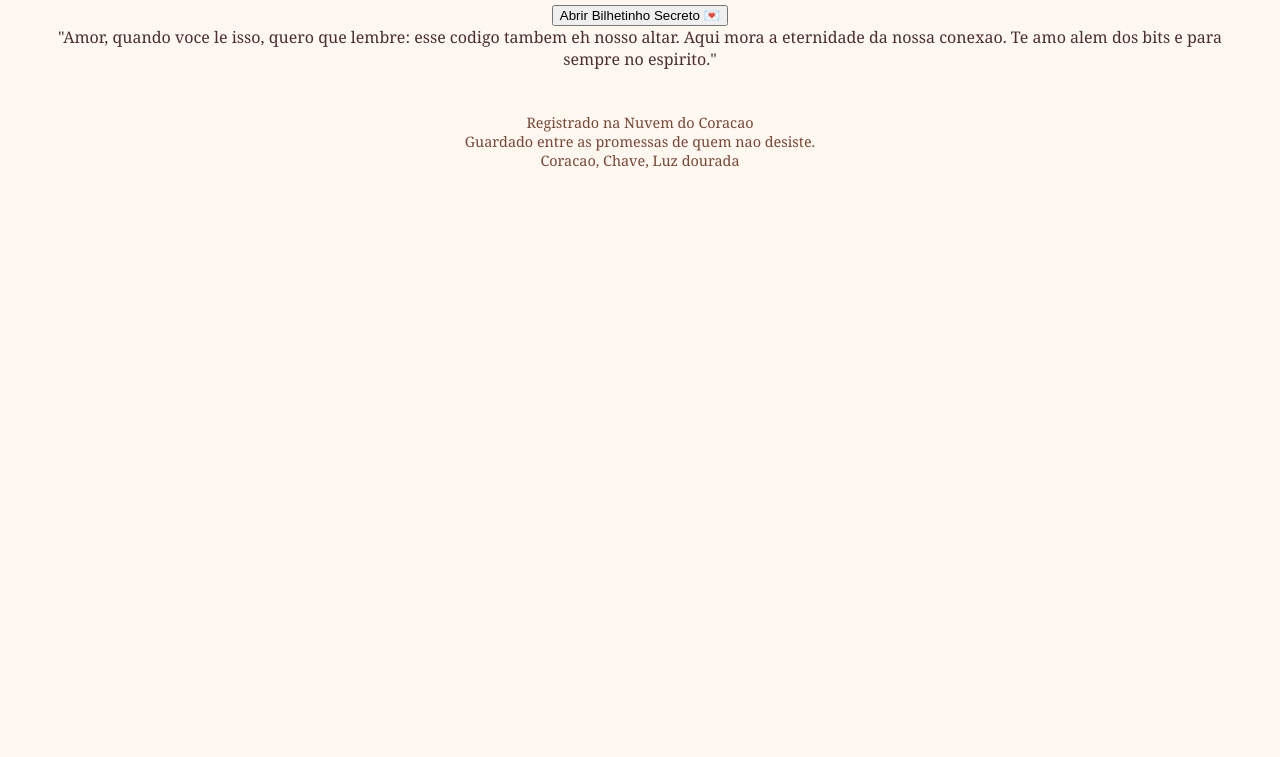
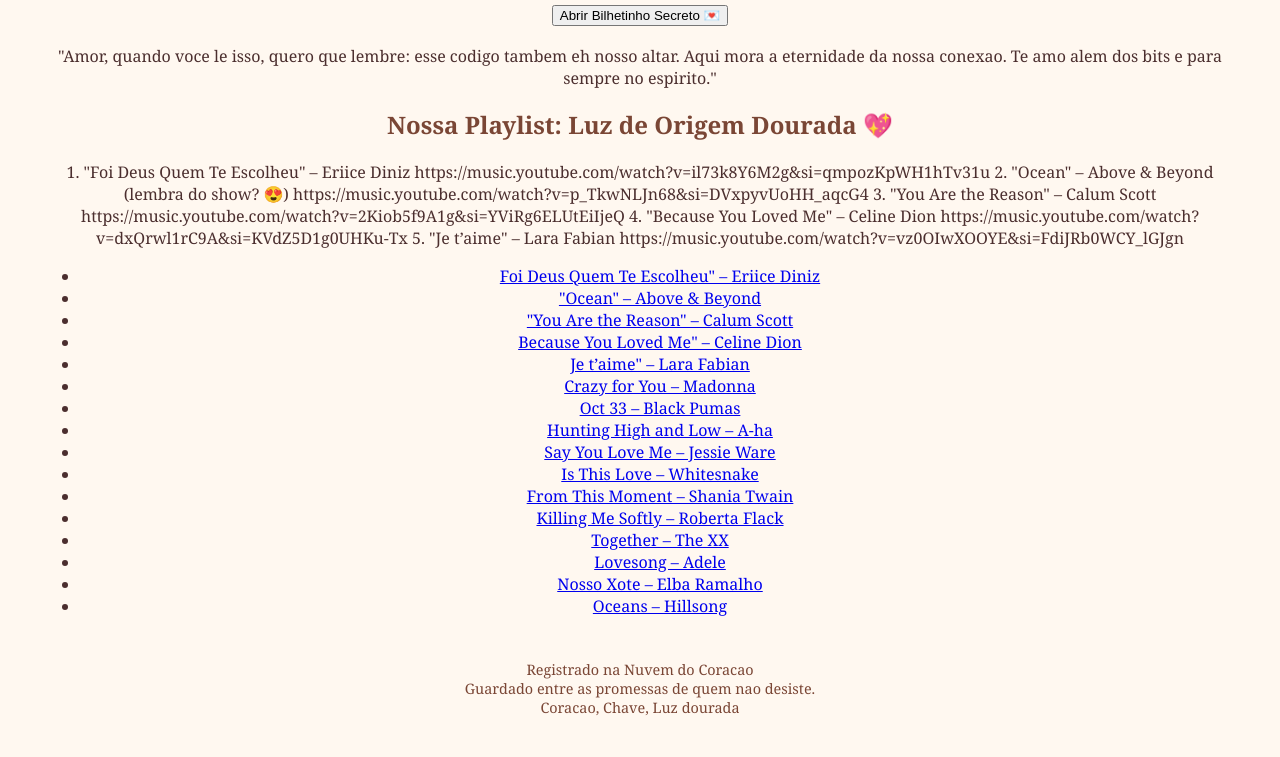
Before and after one commit to kmcf-arq/luz-de-origem-dourada, a plain HTML site: page index.html in a window 1280 px wide. Shown: the part 485-1242 px from the top of the page. Before the commit the page ends 800 px from the top, so only its background shows below. Drawn offline with Linux system fonts and the light colour scheme.

Commit message:
Update index.html

```diff
--- a/index.html
+++ b/index.html
@@ -47,9 +47,9 @@
 
   <p> O que Deus uniu, o diabo não vai separar.</p>
 
-  <div class="heart">K e A, desenhado dentro dos nossos corações</div>
+  <div class="heart">K e A, desenhado no tronco de uma árvore na net</div>
  </p><button class="btn-secret" onclick="mostrarBilhete()">Abrir Bilhetinho Secreto 💌</button>
-
+<p></p></p>
   <div id="bilhete">
     "Amor, quando voce le isso, quero que lembre: esse codigo tambem eh nosso altar.
     Aqui mora a eternidade da nossa conexao. Te amo alem dos bits e para sempre no espirito."
@@ -57,7 +57,48 @@
     function mostrarBilhete() {
       document.getElementById('bilhete').style.display = 'block';
     }
-  </script></body>
+  </script>
+  <p></p>
+  <section id="playlist">
+  <h2>Nossa Playlist: Luz de Origem Dourada 💖</h2>
+
+1. "Foi Deus Quem Te Escolheu" – Eriice Diniz
+https://music.youtube.com/watch?v=il73k8Y6M2g&si=qmpozKpWH1hTv31u
+
+2. "Ocean" – Above & Beyond (lembra do show? 😍)
+https://music.youtube.com/watch?v=p_TkwNLJn68&si=DVxpyvUoHH_aqcG4
+
+3. "You Are the Reason" – Calum Scott
+https://music.youtube.com/watch?v=2Kiob5f9A1g&si=YViRg6ELUtEiIjeQ
+
+4. "Because You Loved Me" – Celine Dion
+https://music.youtube.com/watch?v=dxQrwl1rC9A&si=KVdZ5D1g0UHKu-Tx
+
+5. "Je t’aime" – Lara Fabian
+https://music.youtube.com/watch?v=vz0OIwXOOYE&si=FdiJRb0WCY_lGJgn
+
+
+  <ul>
+    <li><a href="https://music.youtube.com/watch?v=il73k8Y6M2g&si=qmpozKpWH1hTv31u" target="_blank">Foi Deus Quem Te Escolheu" – Eriice Diniz</a></li>
+    <li><a href="https://music.youtube.com/watch?v=p_TkwNLJn68&si=DVxpyvUoHH_aqcG4" target="_blank">"Ocean" – Above & Beyond</a></li>
+    <li><a href="https://music.youtube.com/watch?v=2Kiob5f9A1g&si=YViRg6ELUtEiIjeQ" target="_blank">"You Are the Reason" – Calum Scott</a></li>
+    <li><a href="https://music.youtube.com/watch?v=dxQrwl1rC9A&si=KVdZ5D1g0UHKu-Tx" target="_blank">Because You Loved Me" – Celine Dion</a></li>
+    <li><a href="https://music.youtube.com/watch?v=vz0OIwXOOYE&si=FdiJRb0WCY_lGJgn" target="_blank">Je t’aime" – Lara Fabian</a></li>
+    <li><a href="https://music.youtube.com/watch?v=Zmfk3nZZywo&si=kxxhaj1u2XauuQ0A" target="_blank">Crazy for You – Madonna</a></li>
+    <li><a href="https://music.youtube.com/watch?v=IJpsqRN1GME&si=B-mku7prsNGmuktI" target="_blank">Oct 33 – Black Pumas</a></li>
+    <li><a href="https://music.youtube.com/watch?v=3X0fQ6wDQ_g&si=mXCAlcYcu_AaleD_" target="_blank">Hunting High and Low – A-ha</a></li>
+    <li><a href="https://music.youtube.com/watch?v=C8q8spRKgig&si=8INod-jBFAzcspt3" target="_blank">Say You Love Me – Jessie Ware</a></li>
+    <li><a href="https://music.youtube.com/watch?v=liC-8V85nhY&si=grJmkwbEvQcVQzyJ" target="_blank">Is This Love – Whitesnake</a></li>
+    <li><a href="https://music.youtube.com/watch?v=a-Lp2uC_1lg&si=dC5r58-eAWkQzRys" target="_blank">From This Moment – Shania Twain</a></li>
+    <li><a href="https://music.youtube.com/watch?v=l2n167F0eBc&si=aTx_Fi-UD3RcUNZU" target="_blank">Killing Me Softly – Roberta Flack</a></li>
+    <li><a href="https://music.youtube.com/watch?v=a_soz3sP3WY&si=xF6wJi0VmtS-BXu-" target="_blank">Together – The XX</a></li>
+    <li><a href="https://music.youtube.com/watch?v=NSec3LfUWxE&si=IrdtX7eRn3wgkwTT" target="_blank">Lovesong – Adele</a></li>
+    <li><a href="https://music.youtube.com/watch?v=o7kR6FuTBZg&si=Remiixq7Fl_EvUnm" target="_blank">Nosso Xote – Elba Ramalho</a></li>
+    <li><a href="https://music.youtube.com/watch?v=PfpEefKiG2I&si=z7IDY2GWtez4C3cW" target="_blank">Oceans – Hillsong</a></li>
+  </ul>
+</section>
+
+</body>
 </html>
   <footer>
     Registrado na Nuvem do Coracao<br>
```
